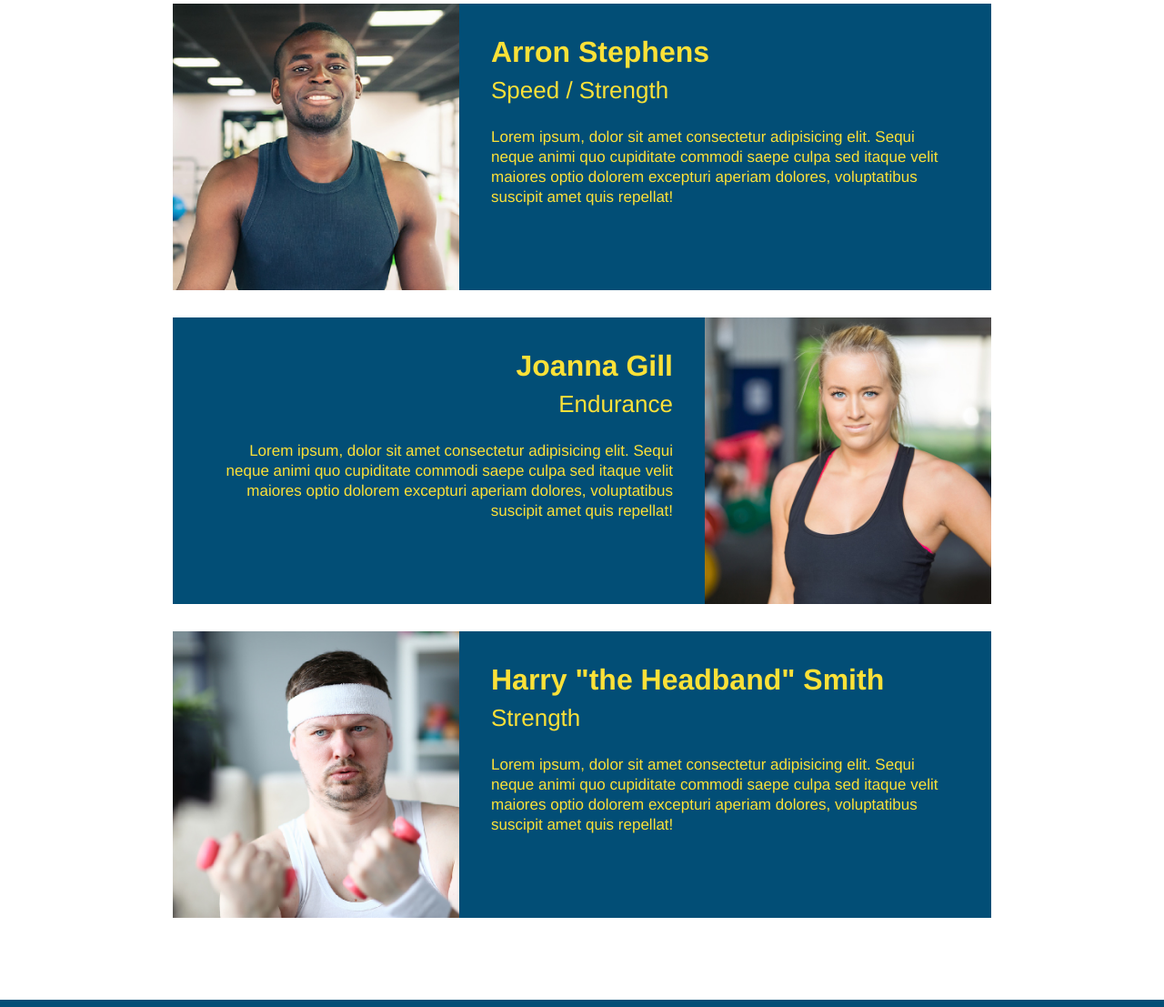
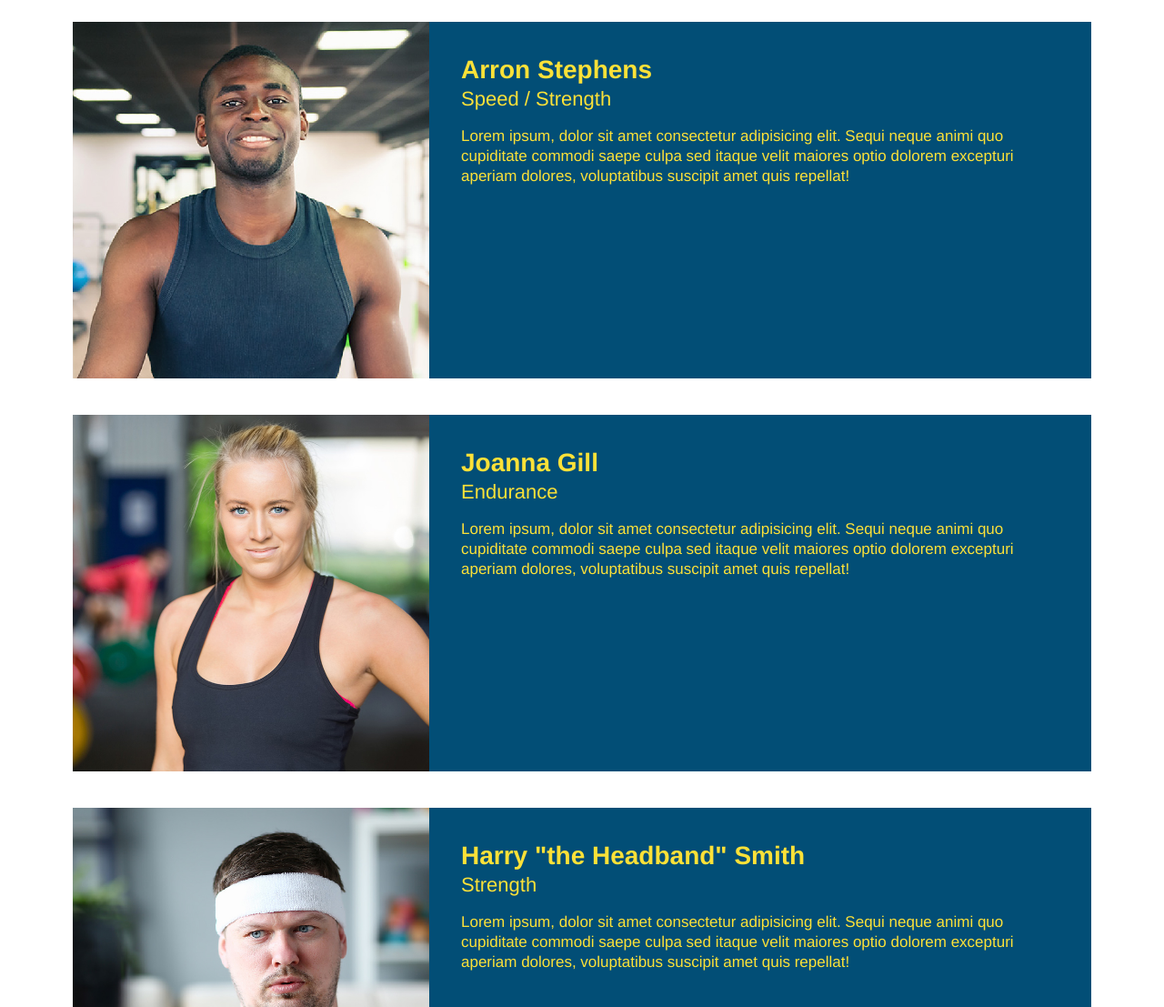
Before and after one commit to nruffin95/run-buddy, a plain HTML site: page index.html in a window 1280 px wide. Shown: the part 3790-4897 px from the top of the page at 91% size. Drawn offline with Linux system fonts and the light colour scheme.

Commit message:
Tried Adding Flexbox styles, ran into trouble and reached out to bcs

```diff
--- a/assets/css/style.css
+++ b/assets/css/style.css
@@ -142,9 +142,7 @@ header {
 }
 /* HERO STYLES END */
 
-.intro {
 
-}
 
 .intro h2 {
   /* add this alongside your other declarations */
@@ -193,9 +191,6 @@ header {
   border-color: #39a6b2;
 }
 
-.steps div {
-
-}
 
 .step-text {
   flex: 12;
@@ -234,20 +229,19 @@ header {
   font-size: 18px;
 }
 
-.steps span {
-
-}
-
 .trainers {
-
+  display: flex;
+  flex-wrap: wrap;
+  justify-content: space-around;
+  width: 100%;
+  margin: 0 auto;
 }
 
 .trainer {
-  width: 900px;
-  margin: 0 auto 30px auto;
+  margin: 20px;
+  flex: 1;
   background: #024e76;
   color: #fce138;
-  overflow: auto;
 }
 
 .trainer img {
@@ -259,6 +253,7 @@ header {
   padding: 35px;
   float: left;
   width: 65%;
+  line-height: 1.3;
 }
 
 .text-left {
@@ -274,19 +269,17 @@ header {
 }
 
 .trainer-bio h3 {
-  font-size: 32px;
-  margin-bottom: 8px;
+  font-size: 28px;
 }
 
 .trainer-bio h4 {
   font-weight: lighter;
-  font-size: 26px;
-  margin-bottom: 25px;
+  font-size: 22px;
+  margin-bottom: 15px;
 }
 
 .trainer-bio p {
   font-size: 17px;
-  line-height: 1.3;
 }
 
 .contact {
--- a/index.html
+++ b/index.html
@@ -1,5 +1,6 @@
 <!DOCTYPE html>
 <html lang="en">
+
 <head>
     <meta charset="UTF-8">
     <meta http-equiv="X-UA-Compatible" content="IE=edge">
@@ -8,6 +9,7 @@
     <title>Run Buddy</title>
 
 </head>
+
 <body>
     <!--navigation-->
     <header>
@@ -39,7 +41,12 @@
         <div class="hero-cta">
             <h2>Start Building Habits.</h2>
             <p>
-          seitan heirloom post-ironic pop-up iPhone mlkshk hella selfies fashion axe occupy readymade put a bird on it messenger bag Wes Anderson Schlitz plaid Bushwick church-key lo-fi skateboard slow-carb hashtag trust fund Williamsburg biodiesel fixie farm-to-table 8-bit banjo XOXO Banksy chillwave bicycle rights retro cliche tattooed bespoke irony mumblecore Shoreditch deep v polaroid McSweeney's bitters cray gentrify tofu Marfa you probably haven't heard of them yr banh mi asymmetrical art party selvage letterpress High Life.
+                seitan heirloom post-ironic pop-up iPhone mlkshk hella selfies fashion axe occupy readymade put a bird
+                on it messenger bag Wes Anderson Schlitz plaid Bushwick church-key lo-fi skateboard slow-carb hashtag
+                trust fund Williamsburg biodiesel fixie farm-to-table 8-bit banjo XOXO Banksy chillwave bicycle rights
+                retro cliche tattooed bespoke irony mumblecore Shoreditch deep v polaroid McSweeney's bitters cray
+                gentrify tofu Marfa you probably haven't heard of them yr banh mi asymmetrical art party selvage
+                letterpress High Life.
             </p>
         </div>
         <div class="hero-form">
@@ -47,11 +54,11 @@
             <p>Fill out this form and one of our trainers will schedule a consult</p>
             <form>
                 <label for="name">Enter full name:</label>
-        <input type="text" placeholder="Your Name" name="name" id="name" class="form-input"/>
+                <input type="text" placeholder="Your Name" name="name" id="name" class="form-input" />
                 <label for="email">Enter Email Address:</label>
-        <input type="email" placeholder="Email Address" name="email" id="email" class="form-input"/>
+                <input type="email" placeholder="Email Address" name="email" id="email" class="form-input" />
                 <label for="phone">Enter A telephone number:</label>
-        <input type="tel" placeholder="Phone Number" name="phone" id="phone" class="form-input"/>
+                <input type="tel" placeholder="Phone Number" name="phone" id="phone" class="form-input" />
                 <p>
                     Have you worked out with a trainer before?
                     <input type="radio" name="trainer-confirm" id="trainer-yes" />
@@ -80,7 +87,10 @@
         </div>
         <div class="flex-row">
             <p>
-        butcher selfies chambray shabby chic gentrify readymade yr Echo Park XOXO Tumblr normcore Banksy direct trade Blue Bottle chillwave you probably haven't heard of them single-origin coffee Vice fanny pack fixie Odd Future Austin fingerstache pickled twee synth Wes Anderson Thundercats viral bitters flannel meggings narwhal Marfa Schlitz sustainable Intelligentsia umami deep v craft
+                butcher selfies chambray shabby chic gentrify readymade yr Echo Park XOXO Tumblr normcore Banksy direct
+                trade Blue Bottle chillwave you probably haven't heard of them single-origin coffee Vice fanny pack
+                fixie Odd Future Austin fingerstache pickled twee synth Wes Anderson Thundercats viral bitters flannel
+                meggings narwhal Marfa Schlitz sustainable Intelligentsia umami deep v craft
             </p>
         </div>
     </section>
@@ -142,58 +152,72 @@
                 </div>
             </div>
         </div>
+    </section>
 
-</section>
    <!--"meet the trainers" section-->
-<section id="your-trainers" class="trainers">
+
+    <section id="your-trainers">
         <h2 class="section-title primary-border">Meet The Trainers</h2>
+
+        <!-- first trainer bio -->
+     <div class="trainers">
         <article class="trainer">
             <img src="./assets/images/trainer-1.jpg" alt="Arron Stephens in his workout clothes, ready to pump iron" />
-        <div class="trainer-bio text-left">
-          <h3>Arron Stephens</h3>
-          <h4>Speed / Strength</h4>
+            <div class="trainer-bio">
+                <h3 class="trainer-name">Arron Stephens</h3>
+                <h4 class="trainer-role">Speed / Strength</h4>
                 <p>
-            Lorem ipsum, dolor sit amet consectetur adipisicing elit. Sequi neque animi quo cupiditate commodi saepe culpa sed
-            itaque velit maiores optio dolorem excepturi aperiam dolores, voluptatibus suscipit amet quis repellat!
+                    Lorem ipsum, dolor sit amet consectetur adipisicing elit. Sequi neque animi quo cupiditate commodi
+                    saepe culpa sed
+                    itaque velit maiores optio dolorem excepturi aperiam dolores, voluptatibus suscipit amet quis
+                    repellat!
                 </p>
             </div>
         </article>
+    </div>
 
         <!-- second trainer bio -->
+    <div class="trainers">
         <article class="trainer">
-    <div class="trainer-bio text-right">
-      <h3>Joanna Gill</h3>
-      <h4>Endurance</h4>
+            <img src="./assets/images/trainer-2.jpg" alt="Joanna Gill cooling off after a workout" />
+            <div class="trainer-bio">
+                <h3 class="trainer-name">Joanna Gill</h3>
+                <h4 class="trainer-role">Endurance</h4>
                 <p>
-        Lorem ipsum, dolor sit amet consectetur adipisicing elit. Sequi neque animi quo cupiditate commodi saepe culpa sed
-        itaque velit maiores optio dolorem excepturi aperiam dolores, voluptatibus suscipit amet quis repellat!
+                    Lorem ipsum, dolor sit amet consectetur adipisicing elit. Sequi neque animi quo cupiditate commodi
+                    saepe culpa sed
+                    itaque velit maiores optio dolorem excepturi aperiam dolores, voluptatibus suscipit amet quis
+                    repellat!
                 </p>
             </div>
-    <img src="./assets/images/trainer-2.jpg" alt="Joanna Gill cooling off after a workout" />
         </article>
-
+    </div>
         <!-- third trainer bio -->
+    <div class="trainers">
         <article class="trainer">
-    <img src="./assets/images/trainer-3.jpg" alt="Harry Smith wearing a headband and lifting comically small pink weights" />
-    <div class="trainer-bio text-left">
-      <h3>Harry "the Headband" Smith</h3>
-      <h4>Strength</h4>
+            <img src="./assets/images/trainer-3.jpg"
+                alt="Harry Smith wearing a headband and lifting comically small pink weights" />
+            <div class="trainer-bio">
+                <h3 class="trainer-name">Harry "the Headband" Smith</h3>
+                <h4 class="trainer-role">Strength</h4>
                 <p>
-        Lorem ipsum, dolor sit amet consectetur adipisicing elit. Sequi neque animi quo cupiditate commodi saepe culpa sed
-        itaque velit maiores optio dolorem excepturi aperiam dolores, voluptatibus suscipit amet quis repellat!
+                    Lorem ipsum, dolor sit amet consectetur adipisicing elit. Sequi neque animi quo cupiditate commodi
+                    saepe culpa sed
+                    itaque velit maiores optio dolorem excepturi aperiam dolores, voluptatibus suscipit amet quis
+                    repellat!
                 </p>
             </div>
         </article>
     </section>
+    </div>
 
     <!--"reach out section"-->
     <section id="reach-out" class="contact">
         <h2 class="section-title secondary-border">Reach Out</h2>
         <div class="contact-info">
-     <iframe src="https://www.google.com/maps/embed?pb=!1m18!1m12!1m3!1d3441.1786625690484!2d-97.72459798487643!3d30.402672481753406!2m3!1f0!2f0!3f0!3m2!1i1024!2i768!4f13.1!3m3!1m2!1s0x8644cc727e8b6a7d%3A0xef74ec361ec7fd6e!2sDomain%20Building%20W%2C%203211%20Palm%20Way%2C%20Austin%2C%20TX%2078758!5e0!3m2!1sen!2sus!4v1647631452648!5m2!1sen!2sus"
-        style="border:0;"
-        allowfullscreen=""
-        loading="lazy">
+            <iframe
+                src="https://www.google.com/maps/embed?pb=!1m18!1m12!1m3!1d3441.1786625690484!2d-97.72459798487643!3d30.402672481753406!2m3!1f0!2f0!3f0!3m2!1i1024!2i768!4f13.1!3m3!1m2!1s0x8644cc727e8b6a7d%3A0xef74ec361ec7fd6e!2sDomain%20Building%20W%2C%203211%20Palm%20Way%2C%20Austin%2C%20TX%2078758!5e0!3m2!1sen!2sus!4v1647631452648!5m2!1sen!2sus"
+                style="border:0;" allowfullscreen="" loading="lazy">
             </iframe>
             <div class="contact-form">
                 <h3>Contact Us</h3>
@@ -215,17 +239,15 @@
                     Let us know and we'll be happy to talk to you!
                 </p>
                 <address>
-            55 Main Street <br/>
-            Some Town, Ca <br/>
+                    55 Main Street <br />
+                    Some Town, Ca <br />
                     12345<br />
-            P: 555.RUN.BUDZ (555.786.2839)<br/>
+                    P: 555.RUN.BUDZ (555.786.2839)<br />
                     E: <a href="mailto:info@runbuddy.io">info@runbuddy.io</a>
                 </address>
             </div>
-
-
+    </section>
 </div>
-</section>
 
     <!--"footer"-->
     <footer>
@@ -238,4 +260,5 @@
     </footer>
 
 </body>
+
 </html>
```
Lines whose indentation alone changed are shown as unchanged.
